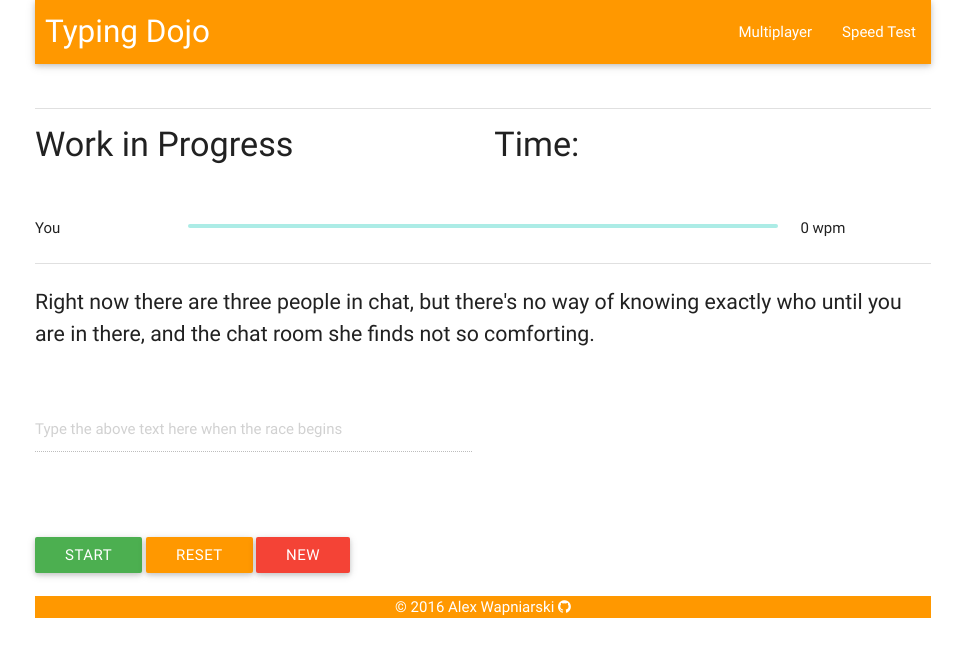
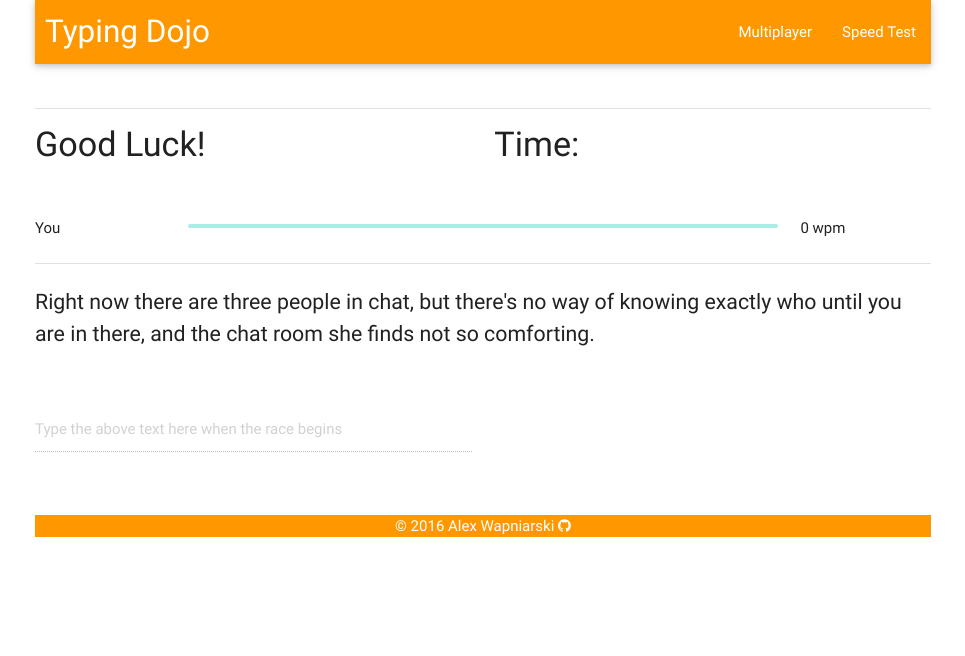
Before and after one commit to alex-wap/typing-dojo, a website: page client/index.html at #/play in a window 1280 px wide. Shown: the whole page, without its empty margins (157-1122 px from the left). Drawn offline with nearby package versions, Linux system fonts and the light colour scheme; no server answers.

Commit message:
hide buttons in multi

```diff
--- a/client/partials/play.html
+++ b/client/partials/play.html
@@ -33,7 +33,7 @@ $(document).ready(function (){
 <div class="divider"></div>
 
 <div class="row">
-    <div class="col s4"><h4>Work in Progress</h4></div>
+    <div class="col s4"><h4>Good Luck!</h4></div>
     <div class="col s2"><h4 class="red-text">{{getready}}</h4></div>
     <div class="col s2"><h4>Time:</h4></div>
     <div class="col s2"><h4 ng-bind='time'></h4></div>
@@ -65,10 +65,8 @@ $(document).ready(function (){
     </div>
 </div>
     <b><span ng-bind='results'></span></b>
-    <br><br>
+<!--     <br><br>
     <a class="waves-effect waves-light btn green" ng-click="isDisabled || realTimer()">Start</a>
-<!--         <a class="waves-effect waves-light btn orange" ng-click='stop()'>Stop</a> -->
     <a class="waves-effect waves-light btn orange" ng-click='resetDisabled || reset()'>Reset</a>
-    <a class="waves-effect waves-light btn red" ng-click='new()'>New</a>
-<!--         <a class="waves-effect waves-light btn green" ng-click="isDisabled || ">REAL TIMER</a> -->
+    <a class="waves-effect waves-light btn red" ng-click='new()'>New</a> -->
 </div>
```
